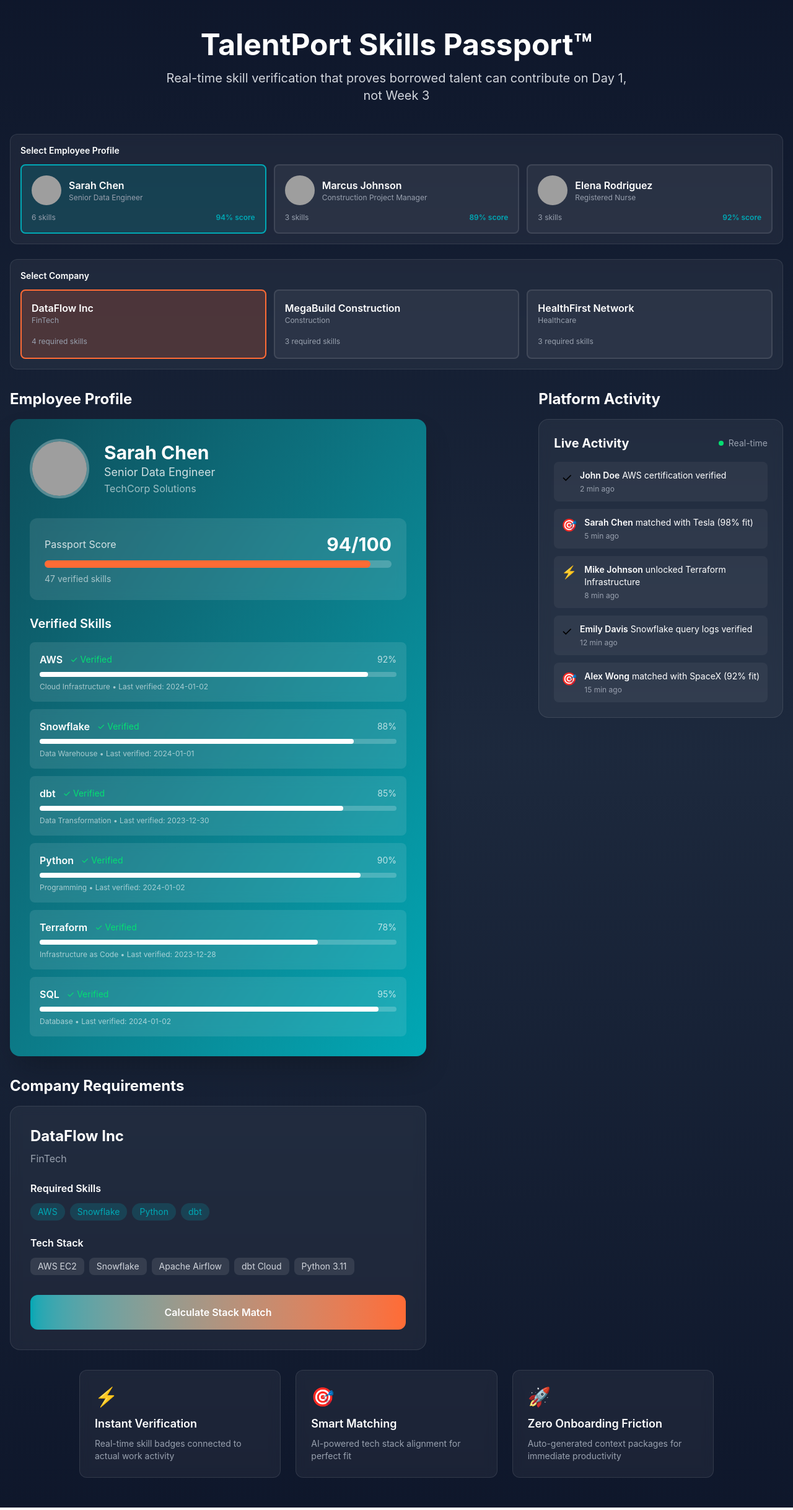
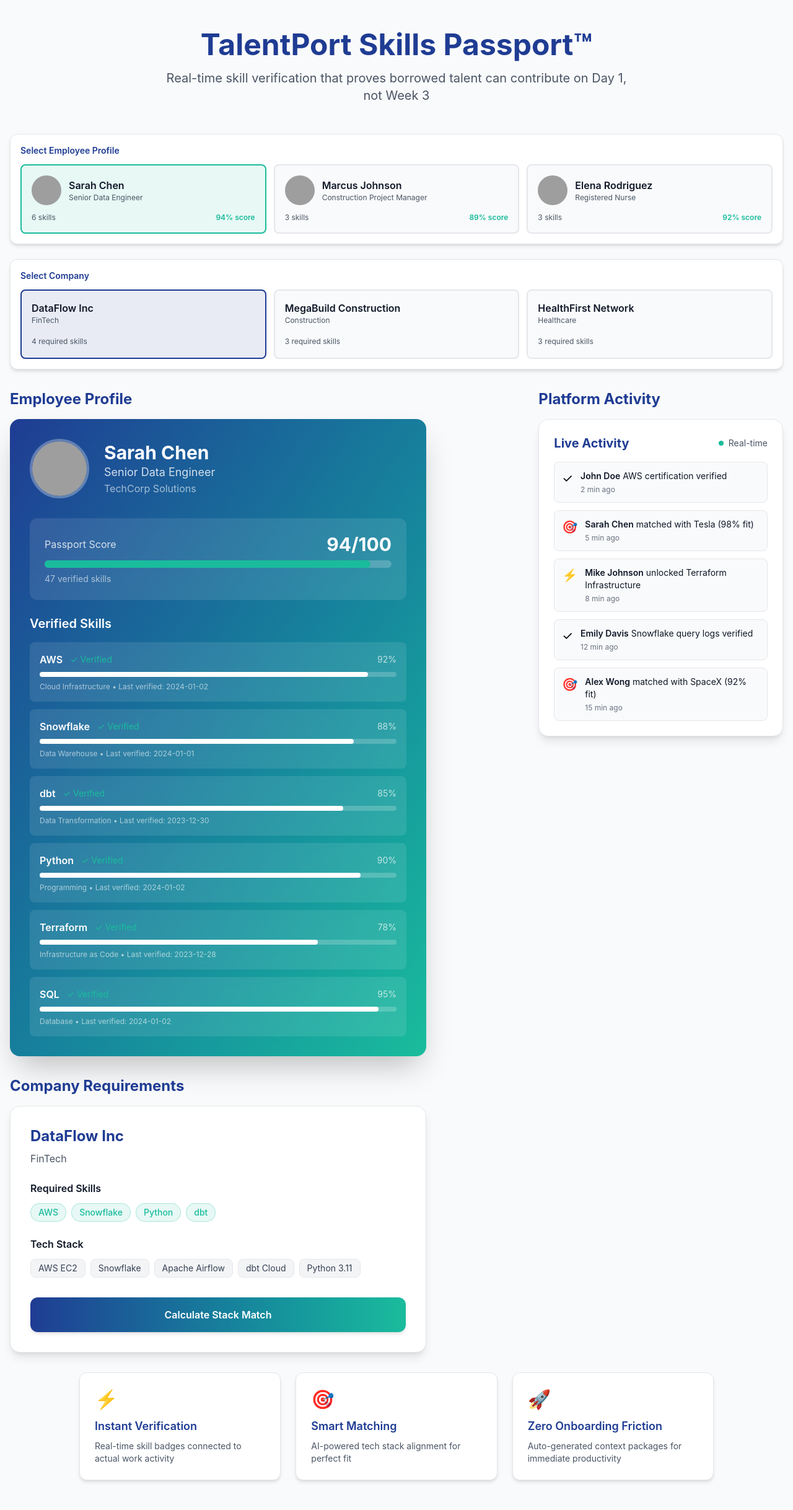
Before and after one commit to AntipasBen23/Talentportai-feature-demo, a Next.js app: page / in a window 1280 px wide. Shown: the whole page at 62% size. Built offline with nearby package versions, Linux system fonts and the light colour scheme; grey boxes are pictures that could not be loaded.

Commit message:
General refactor

```diff
--- a/src/app/page.tsx
+++ b/src/app/page.tsx
@@ -16,23 +16,23 @@
 
   const handleEmployeeChange = (employee: typeof mockEmployees[0]) => {
     setSelectedEmployee(employee);
-    setMatchScore(null); // Reset match score when changing employee
+    setMatchScore(null);
   };
 
   const handleCompanyChange = (company: typeof mockCompanies[0]) => {
     setSelectedCompany(company);
-    setMatchScore(null); // Reset match score when changing company
+    setMatchScore(null);
   };
 
   return (
-    <main className="min-h-screen bg-gradient-to-b from-slate-900 via-slate-800 to-slate-900">
+    <main className="min-h-screen bg-[#F9FAFB]">
       {/* Hero Section */}
       <div className="container mx-auto px-4 py-12">
         <div className="text-center mb-12">
-          <h1 className="text-5xl font-bold text-white mb-4">
+          <h1 className="text-5xl font-bold text-[#1F3C93] mb-4">
             TalentPort Skills Passport™
           </h1>
-          <p className="text-xl text-gray-300 max-w-3xl mx-auto">
+          <p className="text-xl text-gray-600 max-w-3xl mx-auto">
             Real-time skill verification that proves borrowed talent can contribute on Day 1, not Week 3
           </p>
         </div>
@@ -55,20 +55,20 @@
         <div className="grid lg:grid-cols-3 gap-8 max-w-7xl mx-auto mb-8">
           {/* Left Column: Skills Passport */}
           <div className="lg:col-span-2">
-            <h2 className="text-2xl font-bold text-white mb-4">Employee Profile</h2>
+            <h2 className="text-2xl font-bold text-[#1F3C93] mb-4">Employee Profile</h2>
             <SkillsPassport employee={selectedEmployee} />
           </div>
 
           {/* Right Column: Activity Feed */}
           <div>
-            <h2 className="text-2xl font-bold text-white mb-4">Platform Activity</h2>
+            <h2 className="text-2xl font-bold text-[#1F3C93] mb-4">Platform Activity</h2>
             <ActivityFeed />
           </div>
         </div>
 
         {/* Stack Matcher Section */}
         <div className="max-w-7xl mx-auto mb-8">
-          <h2 className="text-2xl font-bold text-white mb-4">Company Requirements</h2>
+          <h2 className="text-2xl font-bold text-[#1F3C93] mb-4">Company Requirements</h2>
           <StackMatcher
             employee={selectedEmployee}
             company={selectedCompany}
@@ -89,32 +89,32 @@
 
         {/* Feature Highlights */}
         <div className="grid md:grid-cols-3 gap-6 max-w-5xl mx-auto">
-          <div className="bg-white/5 backdrop-blur-sm rounded-xl p-6 border border-white/10">
-            <div className="text-[#00A8B5] text-3xl mb-3">⚡</div>
-            <h3 className="text-white font-semibold text-lg mb-2">
+          <div className="bg-white rounded-xl p-6 border border-gray-200 shadow-md">
+            <div className="text-[#1ABC9C] text-3xl mb-3">⚡</div>
+            <h3 className="text-[#1F3C93] font-semibold text-lg mb-2">
               Instant Verification
             </h3>
-            <p className="text-gray-400 text-sm">
+            <p className="text-gray-600 text-sm">
               Real-time skill badges connected to actual work activity
             </p>
           </div>
 
-          <div className="bg-white/5 backdrop-blur-sm rounded-xl p-6 border border-white/10">
-            <div className="text-[#00A8B5] text-3xl mb-3">🎯</div>
-            <h3 className="text-white font-semibold text-lg mb-2">
+          <div className="bg-white rounded-xl p-6 border border-gray-200 shadow-md">
+            <div className="text-[#1ABC9C] text-3xl mb-3">🎯</div>
+            <h3 className="text-[#1F3C93] font-semibold text-lg mb-2">
               Smart Matching
             </h3>
-            <p className="text-gray-400 text-sm">
+            <p className="text-gray-600 text-sm">
               AI-powered tech stack alignment for perfect fit
             </p>
           </div>
 
-          <div className="bg-white/5 backdrop-blur-sm rounded-xl p-6 border border-white/10">
-            <div className="text-[#00A8B5] text-3xl mb-3">🚀</div>
-            <h3 className="text-white font-semibold text-lg mb-2">
+          <div className="bg-white rounded-xl p-6 border border-gray-200 shadow-md">
+            <div className="text-[#1ABC9C] text-3xl mb-3">🚀</div>
+            <h3 className="text-[#1F3C93] font-semibold text-lg mb-2">
               Zero Onboarding Friction
             </h3>
-            <p className="text-gray-400 text-sm">
+            <p className="text-gray-600 text-sm">
               Auto-generated context packages for immediate productivity
             </p>
           </div>
--- a/src/components/ActivityFeed.tsx
+++ b/src/components/ActivityFeed.tsx
@@ -106,25 +106,25 @@
   };
 
   return (
-    <div className="bg-white/5 backdrop-blur-sm rounded-2xl p-6 border border-white/10">
+    <div className="bg-white rounded-2xl p-6 border border-gray-200 shadow-lg">
       <div className="flex items-center justify-between mb-4">
-        <h3 className="text-xl font-bold text-white">Live Activity</h3>
+        <h3 className="text-xl font-bold text-[#1F3C93]">Live Activity</h3>
         <div className="flex items-center gap-2">
-          <div className="w-2 h-2 bg-green-400 rounded-full animate-pulse"></div>
-          <span className="text-sm text-gray-400">Real-time</span>
+          <div className="w-2 h-2 bg-[#1ABC9C] rounded-full animate-pulse"></div>
+          <span className="text-sm text-gray-600">Real-time</span>
         </div>
       </div>
 
       <div className="space-y-3">
         {newActivity && (
-          <div className="bg-[#00A8B5]/30 rounded-lg p-3 border border-[#00A8B5] animate-pulse">
+          <div className="bg-[#1ABC9C]/10 rounded-lg p-3 border border-[#1ABC9C] animate-pulse">
             <div className="flex items-start gap-3">
               <span className="text-xl">{getIcon(newActivity.type)}</span>
               <div className="flex-1">
-                <p className="text-white text-sm">
+                <p className="text-gray-900 text-sm">
                   <span className="font-semibold">{newActivity.user}</span> {newActivity.message}
                 </p>
-                <p className="text-xs text-gray-400 mt-1">{newActivity.timestamp}</p>
+                <p className="text-xs text-gray-500 mt-1">{newActivity.timestamp}</p>
               </div>
             </div>
           </div>
@@ -133,15 +133,15 @@
         {activities.map((activity) => (
           <div
             key={activity.id}
-            className="bg-white/5 rounded-lg p-3 hover:bg-white/10 transition-all"
+            className="bg-gray-50 rounded-lg p-3 hover:bg-gray-100 transition-all border border-gray-200"
           >
             <div className="flex items-start gap-3">
               <span className="text-xl">{getIcon(activity.type)}</span>
               <div className="flex-1">
-                <p className="text-white text-sm">
+                <p className="text-gray-900 text-sm">
                   <span className="font-semibold">{activity.user}</span> {activity.message}
                 </p>
-                <p className="text-xs text-gray-400 mt-1">{activity.timestamp}</p>
+                <p className="text-xs text-gray-500 mt-1">{activity.timestamp}</p>
               </div>
             </div>
           </div>
--- a/src/components/CompanySelector.tsx
+++ b/src/components/CompanySelector.tsx
@@ -14,8 +14,8 @@
   onSelect,
 }: CompanySelectorProps) {
   return (
-    <div className="bg-white/5 backdrop-blur-sm rounded-xl p-4 border border-white/10 mb-6">
-      <label className="text-white text-sm font-semibold mb-3 block">
+    <div className="bg-white rounded-xl p-4 border border-gray-200 shadow-md mb-6">
+      <label className="text-[#1F3C93] text-sm font-semibold mb-3 block">
         Select Company
       </label>
       <div className="grid grid-cols-1 md:grid-cols-3 gap-3">
@@ -25,16 +25,16 @@
             onClick={() => onSelect(company)}
             className={`p-4 rounded-lg border-2 transition-all text-left ${
               selectedCompany.id === company.id
-                ? "border-[#FF6B35] bg-[#FF6B35]/20"
-                : "border-white/10 bg-white/5 hover:border-white/30"
+                ? "border-[#1F3C93] bg-[#1F3C93]/10"
+                : "border-gray-200 bg-gray-50 hover:border-[#1F3C93]/50"
             }`}
           >
             <div>
-              <p className="text-white font-semibold truncate">{company.name}</p>
-              <p className="text-gray-400 text-xs truncate">{company.industry}</p>
+              <p className="text-gray-900 font-semibold truncate">{company.name}</p>
+              <p className="text-gray-600 text-xs truncate">{company.industry}</p>
             </div>
             <div className="mt-3">
-              <span className="text-xs text-gray-400">
+              <span className="text-xs text-gray-600">
                 {company.requiredSkills.length} required skills
               </span>
             </div>
--- a/src/components/EmployeeSelector.tsx
+++ b/src/components/EmployeeSelector.tsx
@@ -14,8 +14,8 @@
   onSelect,
 }: EmployeeSelectorProps) {
   return (
-    <div className="bg-white/5 backdrop-blur-sm rounded-xl p-4 border border-white/10 mb-6">
-      <label className="text-white text-sm font-semibold mb-3 block">
+    <div className="bg-white rounded-xl p-4 border border-gray-200 shadow-md mb-6">
+      <label className="text-[#1F3C93] text-sm font-semibold mb-3 block">
         Select Employee Profile
       </label>
       <div className="grid grid-cols-1 md:grid-cols-3 gap-3">
@@ -25,8 +25,8 @@
             onClick={() => onSelect(employee)}
             className={`p-4 rounded-lg border-2 transition-all text-left ${
               selectedEmployee.id === employee.id
-                ? "border-[#00A8B5] bg-[#00A8B5]/20"
-                : "border-white/10 bg-white/5 hover:border-white/30"
+                ? "border-[#1ABC9C] bg-[#1ABC9C]/10"
+                : "border-gray-200 bg-gray-50 hover:border-[#1ABC9C]/50"
             }`}
           >
             <div className="flex items-center gap-3">
@@ -36,13 +36,13 @@
                 className="w-12 h-12 rounded-full"
               />
               <div className="flex-1 min-w-0">
-                <p className="text-white font-semibold truncate">{employee.name}</p>
-                <p className="text-gray-400 text-xs truncate">{employee.role}</p>
+                <p className="text-gray-900 font-semibold truncate">{employee.name}</p>
+                <p className="text-gray-600 text-xs truncate">{employee.role}</p>
               </div>
             </div>
             <div className="mt-3 flex items-center justify-between">
-              <span className="text-xs text-gray-400">{employee.skills.length} skills</span>
-              <span className="text-xs font-semibold text-[#00A8B5]">
+              <span className="text-xs text-gray-600">{employee.skills.length} skills</span>
+              <span className="text-xs font-semibold text-[#1ABC9C]">
                 {employee.passportScore}% score
               </span>
             </div>
--- a/src/components/SkillsPassport.tsx
+++ b/src/components/SkillsPassport.tsx
@@ -8,7 +8,7 @@
 
 export default function SkillsPassport({ employee }: SkillsPassportProps) {
   return (
-    <div className="bg-gradient-to-br from-[#0D4F5C] to-[#00A8B5] rounded-2xl p-8 text-white shadow-2xl max-w-2xl">
+    <div className="bg-gradient-to-br from-[#1F3C93] to-[#1ABC9C] rounded-2xl p-8 text-white shadow-2xl max-w-2xl">
       {/* Header */}
       <div className="flex items-center gap-6 mb-8">
         <img
@@ -31,7 +31,7 @@
         </div>
         <div className="w-full bg-white/20 rounded-full h-3">
           <div
-            className="bg-[#FF6B35] h-3 rounded-full transition-all duration-1000"
+            className="bg-[#1ABC9C] h-3 rounded-full transition-all duration-1000"
             style={{ width: `${employee.passportScore}%` }}
           />
         </div>
@@ -52,7 +52,7 @@
               <div className="flex items-center gap-3">
                 <span className="font-semibold">{skill.name}</span>
                 {skill.verified && (
-                  <span className="text-green-400 text-sm">✓ Verified</span>
+                  <span className="text-[#1ABC9C] text-sm">✓ Verified</span>
                 )}
               </div>
               <span className="text-sm text-white/70">{skill.proficiency}%</span>
--- a/src/components/StackMatcher.tsx
+++ b/src/components/StackMatcher.tsx
@@ -35,21 +35,21 @@
   };
 
   return (
-    <div className="bg-white/5 backdrop-blur-sm rounded-2xl p-8 border border-white/10 max-w-2xl">
+    <div className="bg-white rounded-2xl p-8 border border-gray-200 shadow-lg max-w-2xl">
       {/* Company Info */}
       <div className="mb-6">
-        <h3 className="text-2xl font-bold text-white mb-2">{company.name}</h3>
-        <p className="text-gray-400">{company.industry}</p>
+        <h3 className="text-2xl font-bold text-[#1F3C93] mb-2">{company.name}</h3>
+        <p className="text-gray-600">{company.industry}</p>
       </div>
 
       {/* Required Skills */}
       <div className="mb-6">
-        <h4 className="text-white font-semibold mb-3">Required Skills</h4>
+        <h4 className="text-gray-900 font-semibold mb-3">Required Skills</h4>
         <div className="flex flex-wrap gap-2">
           {company.requiredSkills.map((skill, index) => (
             <span
               key={index}
-              className="px-3 py-1 bg-[#00A8B5]/20 text-[#00A8B5] rounded-full text-sm"
+              className="px-3 py-1 bg-[#1ABC9C]/10 text-[#1ABC9C] border border-[#1ABC9C]/30 rounded-full text-sm font-medium"
             >
               {skill}
             </span>
@@ -59,12 +59,12 @@
 
       {/* Tech Stack */}
       <div className="mb-8">
-        <h4 className="text-white font-semibold mb-3">Tech Stack</h4>
+        <h4 className="text-gray-900 font-semibold mb-3">Tech Stack</h4>
         <div className="flex flex-wrap gap-2">
           {company.techStack.map((tech, index) => (
             <span
               key={index}
-              className="px-3 py-1 bg-white/10 text-gray-300 rounded-lg text-sm"
+              className="px-3 py-1 bg-gray-100 text-gray-700 rounded-lg text-sm border border-gray-200"
             >
               {tech}
             </span>
@@ -76,7 +76,7 @@
       <button
         onClick={calculateMatch}
         disabled={isAnalyzing}
-        className="w-full bg-gradient-to-r from-[#00A8B5] to-[#FF6B35] text-white font-semibold py-4 rounded-xl hover:opacity-90 transition-all disabled:opacity-50"
+        className="w-full bg-gradient-to-r from-[#1F3C93] to-[#1ABC9C] text-white font-semibold py-4 rounded-xl hover:opacity-90 transition-all disabled:opacity-50 shadow-md"
       >
         {isAnalyzing ? "Analyzing Match..." : "Calculate Stack Match"}
       </button>
@@ -84,24 +84,24 @@
       {/* Match Result */}
       {isAnalyzing && (
         <div className="mt-6 text-center">
-          <div className="inline-block animate-spin rounded-full h-8 w-8 border-4 border-[#00A8B5] border-t-transparent"></div>
-          <p className="text-gray-400 mt-2 text-sm">AI analyzing tech stack compatibility...</p>
+          <div className="inline-block animate-spin rounded-full h-8 w-8 border-4 border-[#1ABC9C] border-t-transparent"></div>
+          <p className="text-gray-600 mt-2 text-sm">AI analyzing tech stack compatibility...</p>
         </div>
       )}
 
       {matchScore !== null && !isAnalyzing && (
-        <div className="mt-6 bg-gradient-to-br from-[#00A8B5]/20 to-[#FF6B35]/20 rounded-xl p-6 border border-[#00A8B5]/30">
+        <div className="mt-6 bg-gradient-to-br from-[#1ABC9C]/10 to-[#1F3C93]/10 rounded-xl p-6 border border-[#1ABC9C]/30">
           <div className="text-center mb-4">
-            <div className="text-5xl font-bold text-white mb-2">{matchScore}%</div>
-            <p className="text-gray-300">Stack Match Score</p>
+            <div className="text-5xl font-bold text-[#1F3C93] mb-2">{matchScore}%</div>
+            <p className="text-gray-700">Stack Match Score</p>
           </div>
-          <div className="w-full bg-white/20 rounded-full h-3">
+          <div className="w-full bg-gray-200 rounded-full h-3">
             <div
-              className="bg-gradient-to-r from-[#00A8B5] to-[#FF6B35] h-3 rounded-full transition-all duration-1000"
+              className="bg-gradient-to-r from-[#1F3C93] to-[#1ABC9C] h-3 rounded-full transition-all duration-1000"
               style={{ width: `${matchScore}%` }}
             />
           </div>
-          <p className="text-sm text-gray-400 mt-4 text-center">
+          <p className="text-sm text-gray-600 mt-4 text-center">
             {matchScore >= 80
               ? "✓ Excellent fit - Can contribute immediately"
               : matchScore >= 60
```
Also changed, not shown: src/components/ContextPackage.tsx (+30 -30 lines), src/data/mockData.ts (+10 -0 lines).
